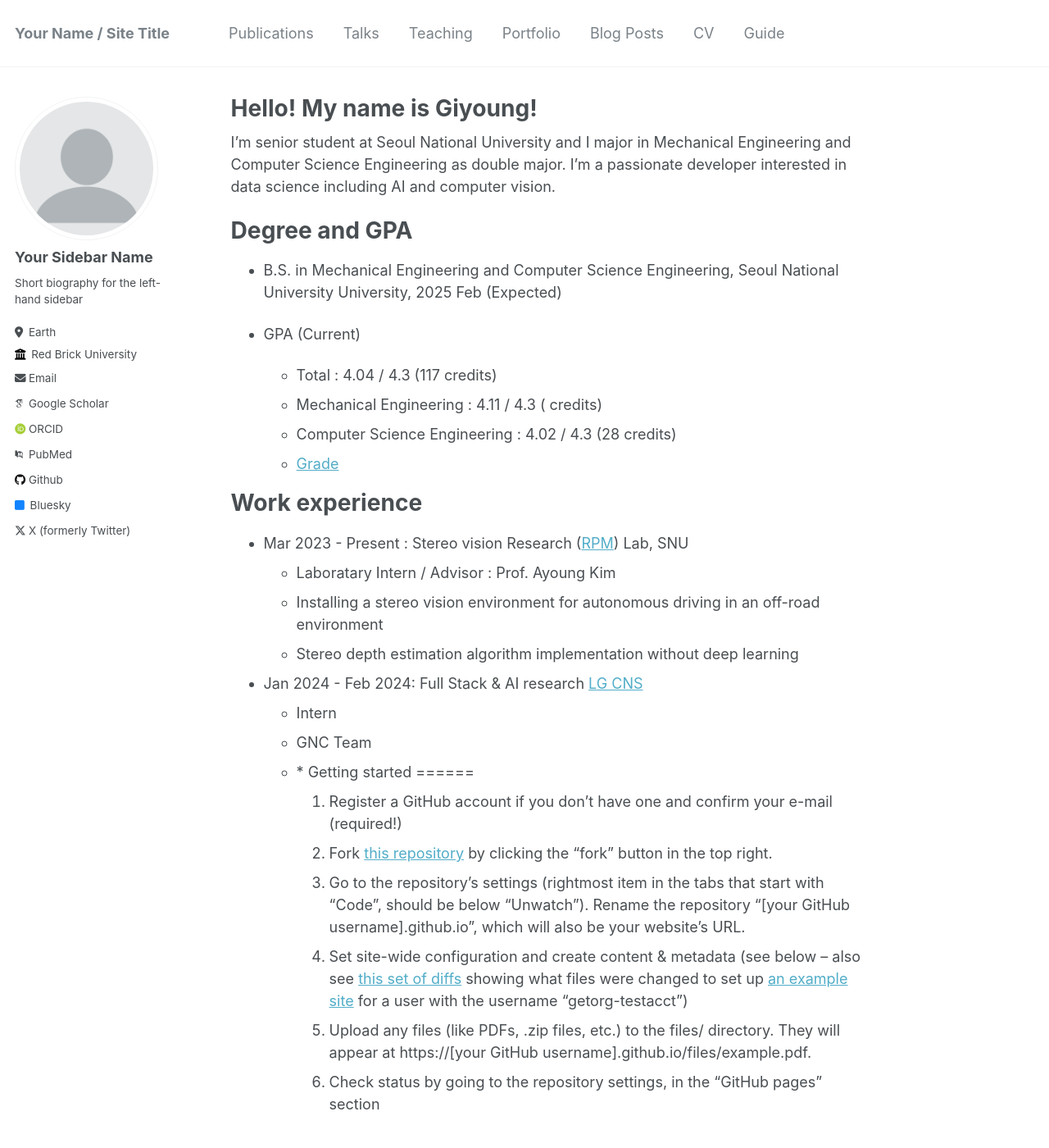
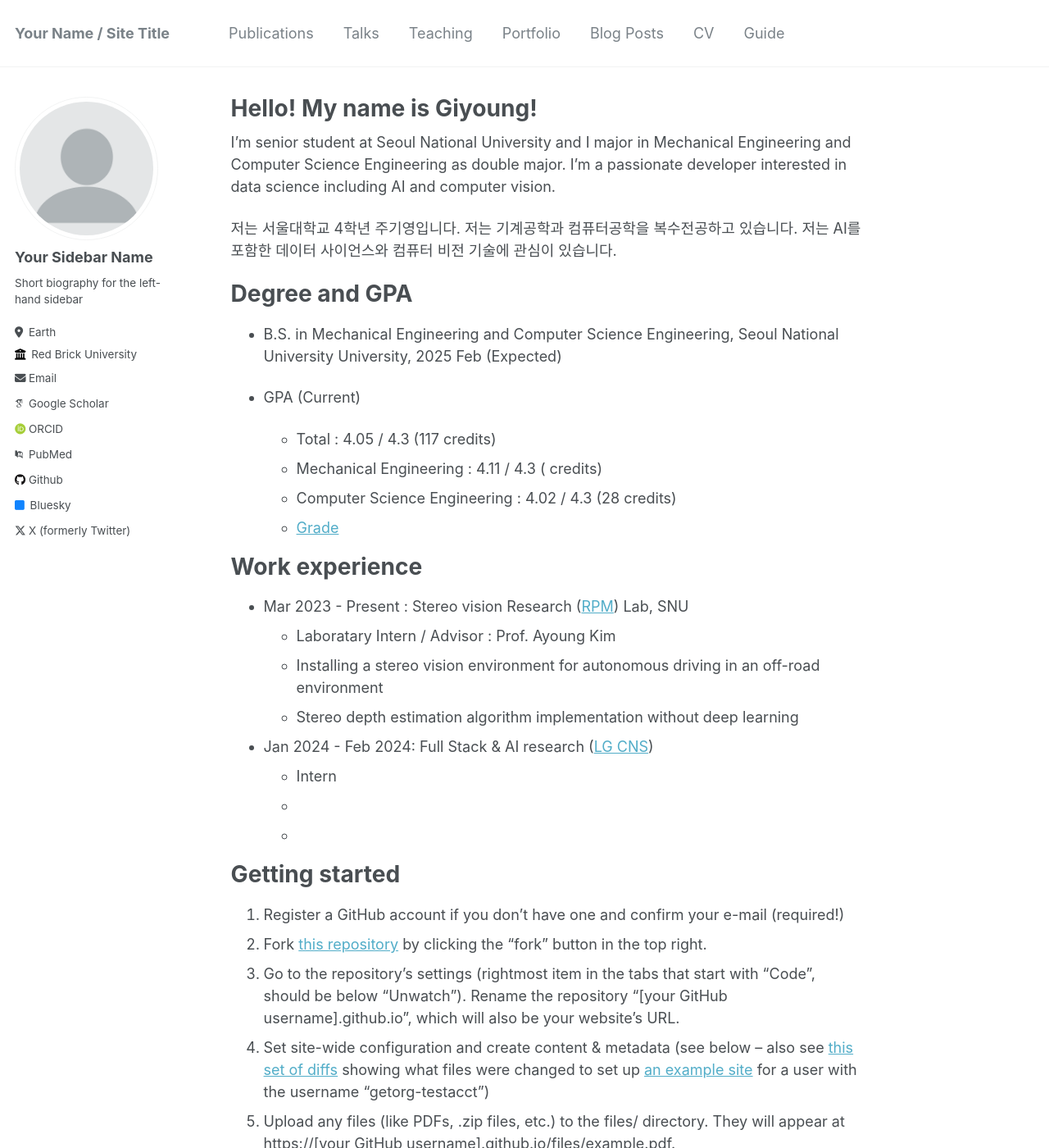
Before and after one commit to freqinfi/freqinfi.github.io, a Jekyll site: the page built from _pages/about.md, in a window 1280 px wide and 1400 px high. Shown: the whole window at 82% size. Built offline with Jekyll 4.4.1, drawn with Linux system fonts in a browser that asks for light colours; some web fonts are replaced.

Commit message:
Update about.md

```diff
--- a/_pages/about.md
+++ b/_pages/about.md
@@ -6,7 +6,9 @@ redirect_from:
   - /about/
   - /about.html
 ---
-I'm senior student at Seoul National University and I major in Mechanical Engineering and Computer Science Engineering as double major. I'm a passionate developer interested in data science including AI and computer vision.
+ I'm senior student at Seoul National University and I major in Mechanical Engineering and Computer Science Engineering as double major. I'm a passionate developer interested in data science including AI and computer vision.
+
+저는 서울대학교 4학년 주기영입니다. 저는 기계공학과 컴퓨터공학을 복수전공하고 있습니다. 저는 AI를 포함한 데이터 사이언스와 컴퓨터 비전 기술에 관심이 있습니다.
 
 
 Degree and GPA
@@ -14,7 +16,7 @@ Degree and GPA
 * B.S. in Mechanical Engineering and Computer Science Engineering, Seoul National University University, 2025 Feb (Expected)
 
 * GPA (Current)
-  * Total : 4.04 / 4.3 (117 credits)
+  * Total : 4.05 / 4.3 (117 credits)
   * Mechanical Engineering : 4.11 / 4.3 ( credits)
   * Computer Science Engineering : 4.02 / 4.3 (28 credits)
   * [Grade](/images/grade.jpg)
@@ -26,11 +28,11 @@ Work experience
   * Installing a stereo vision environment for autonomous driving in an off-road environment
   * Stereo depth estimation algorithm implementation without deep learning
 
-* Jan 2024 - Feb 2024: Full Stack & AI research [LG CNS](https://www.lgcns.com/)
+* Jan 2024 - Feb 2024: Full Stack & AI research ([LG CNS](https://www.lgcns.com/))
   * Intern
-  * GNC Team
   *
   *
+
 Getting started
 ======
 1. Register a GitHub account if you don't have one and confirm your e-mail (required!)
```
